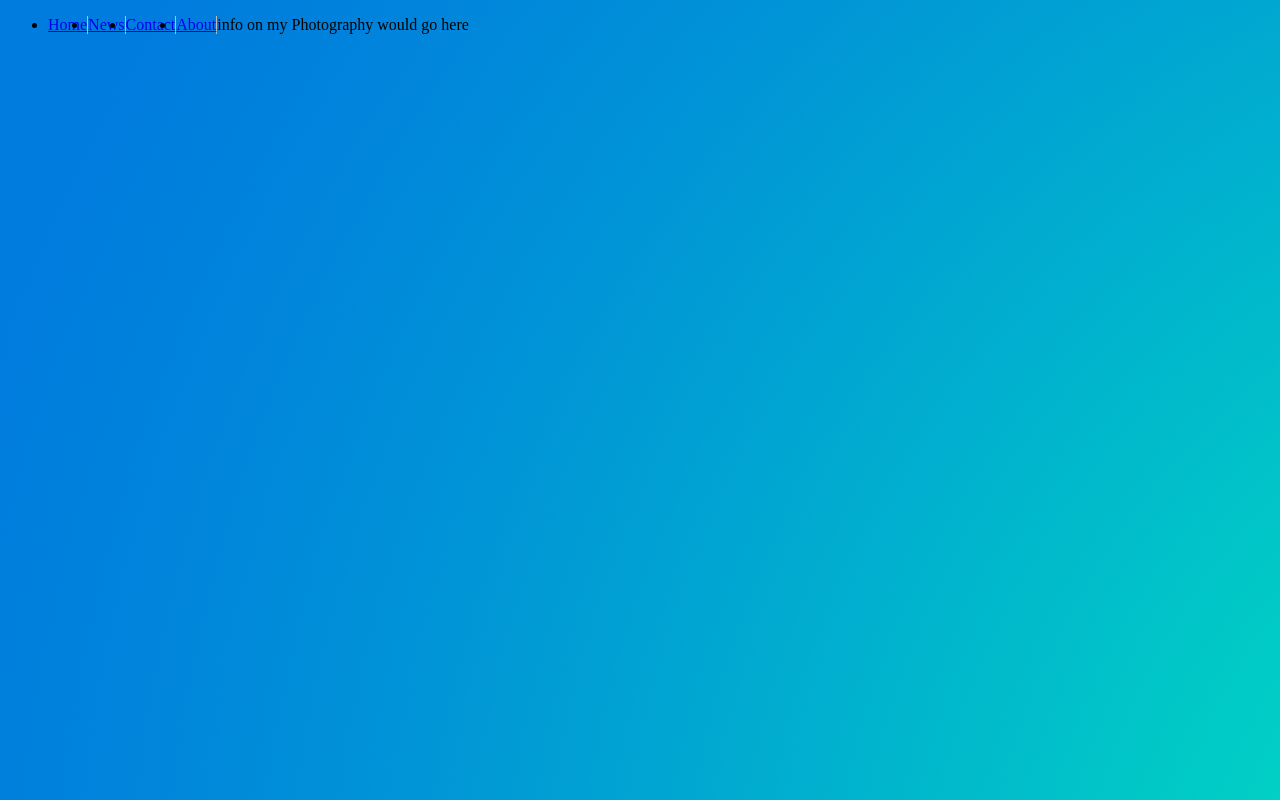
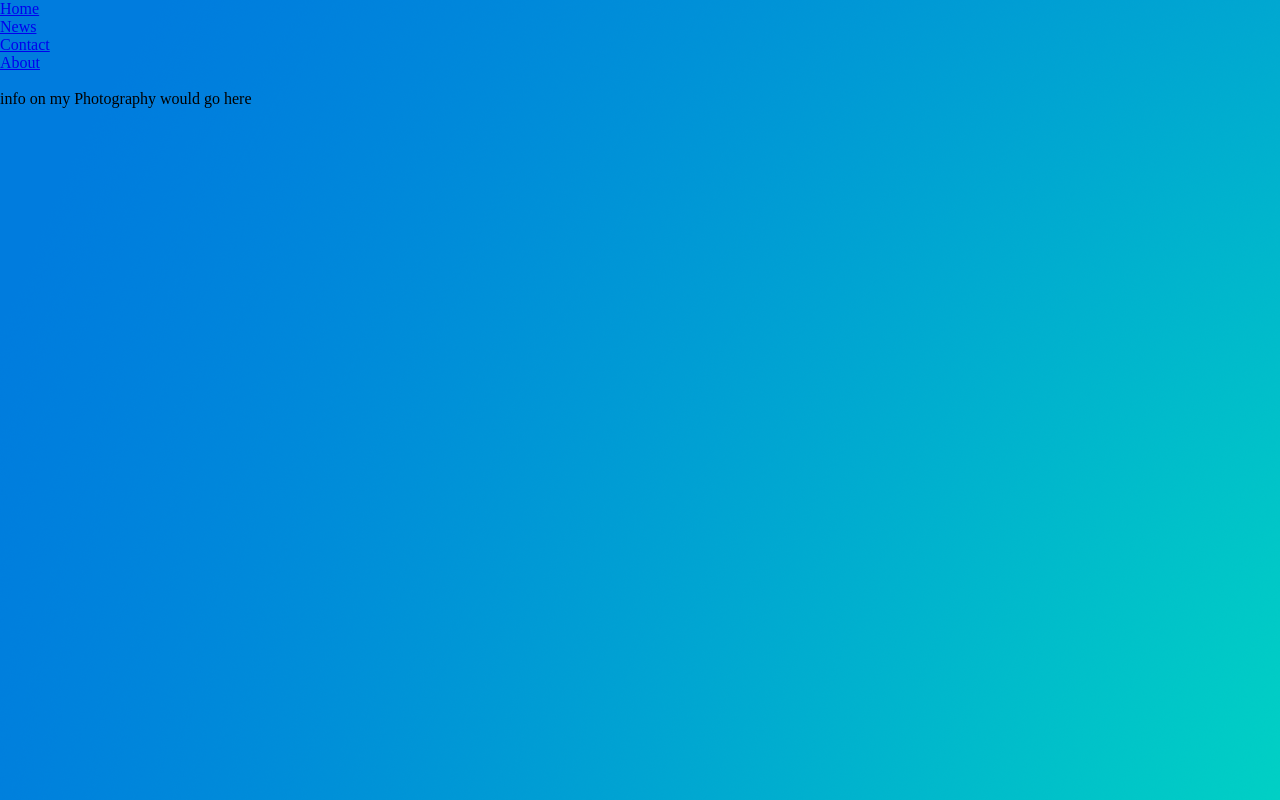
Before and after one commit to BasilRin/BasilRin.github.io, a plain HTML site: page index.html in a window 1280 px wide. Drawn offline with Linux system fonts and the light colour scheme.

Commit message:
update
navigation update

```diff
--- a/index.html
+++ b/index.html
@@ -26,12 +26,16 @@
     />
   </head>
   <body>
-    <ul>
-      <li><a href="default.asp">Home</a></li>
-      <li><a href="news.asp">News</a></li>
-      <li><a href="contact.asp">Contact</a></li>
-      <li><a href="about.asp">About</a></li>
-    </ul>
-    <p>info on my Photography would go here</p>
+    <nav>
+        <div class="logo">
+            <a href="#">Home</a>
+        </div>
+      <ul>
+        <li><a href="#">News</a></li>
+        <li><a href="#">Contact</a></li>
+        <li><a href="#">About</a></li>
+      </ul>
+    </nav>
+    <br> <p>info on my Photography would go here</p> </br>
   </body>
 </html>
--- a/style.css
+++ b/style.css
@@ -1,4 +1,5 @@
-li {
-  float: left;
-  border-right: 1px solid #bbb;
+* {
+  margin: 0px;
+  padding: 0px;
+  box-sizing: border-box;
 }
```
